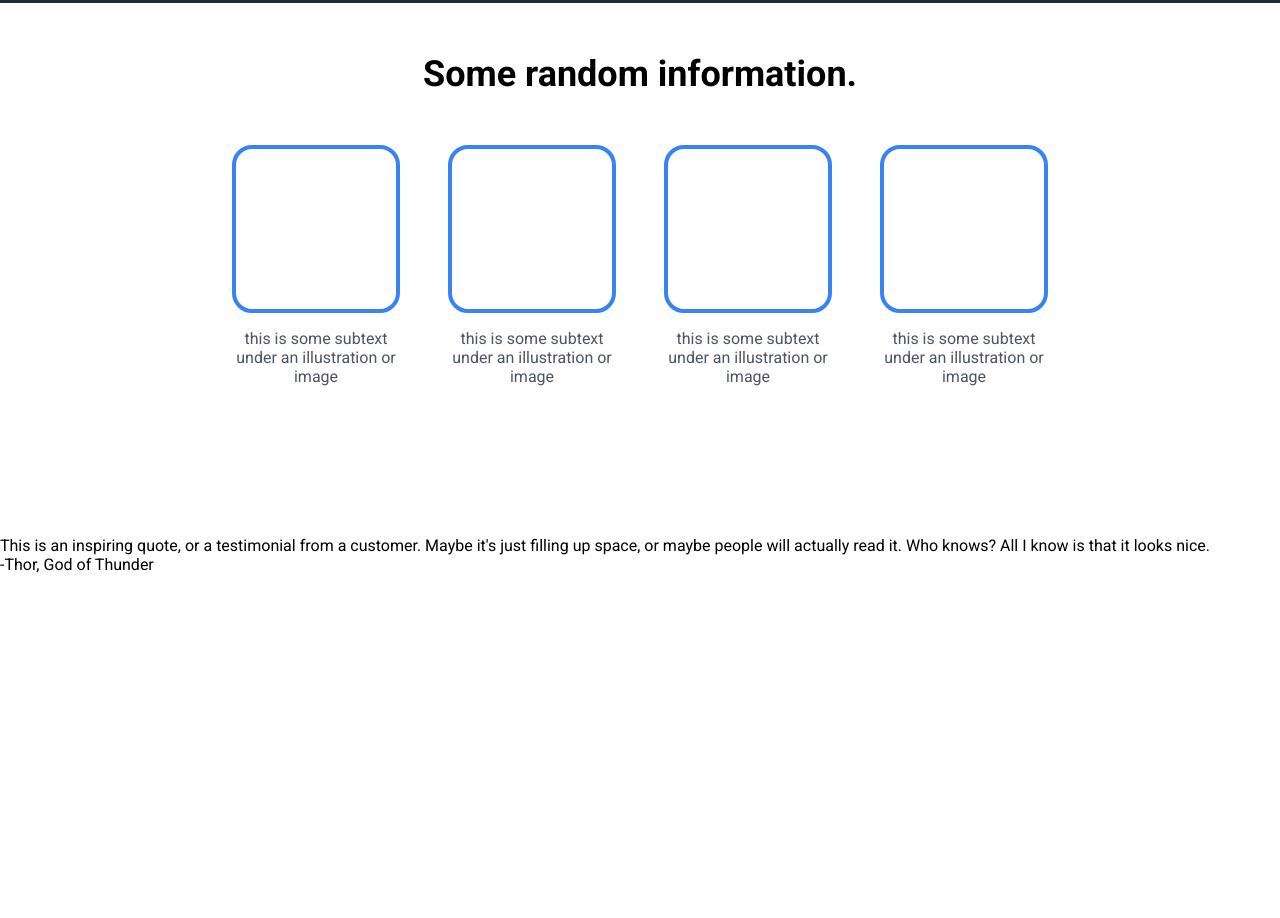
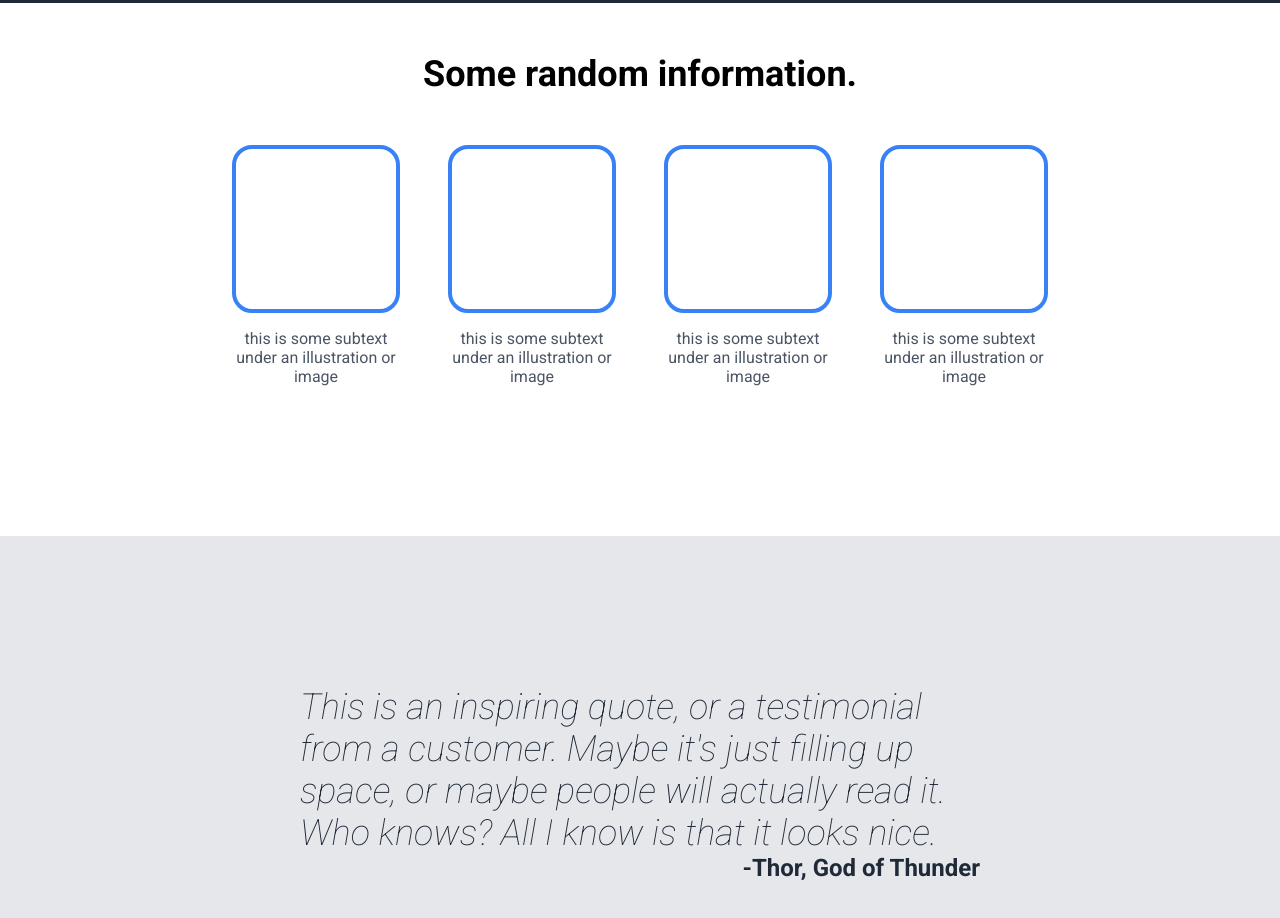
Before and after one commit to nyisaiah/odin-landing-page, a plain HTML site: page index.html in a window 1280 px wide. Shown: the part 499-1417 px from the top of the page. Before the commit the page ends 1073 px from the top, so only its background shows below. Drawn offline with Linux system fonts and the light colour scheme.

Commit message:
Add style to quote section

```diff
--- a/styles.css
+++ b/styles.css
@@ -1,4 +1,6 @@
-@import url('https://fonts.googleapis.com/css2?family=Roboto:wght@400;700&display=swap');
+
+@import url('https://fonts.googleapis.com/css2?family=Roboto:ital,wght@0,100;0,300;0,400;0,500;0,700;0,900;1,100;1,300;1,400;1,500;1,700;1,900&display=swap');
+
 body{
     font-family: Roboto;
     height: 100vh;
@@ -121,3 +123,28 @@ body{
     text-align: center;
     max-width: 160px;
 }
+
+.quote{
+    background-color: #e5e7eb;
+    display: flex;
+    flex-direction: column;
+    padding: 150px 300px;
+}
+.quote .main-text{
+
+    font-size: 36px;
+    color:#1f2937;
+    font-style: italic;
+    font-weight: 100;
+
+}
+.quote .container{
+    display: flex;
+    justify-content: right;
+}
+
+.quote .container .author{
+    color:#1f2937;
+    font-weight: bold;
+    font-size: 24px
+}
```
